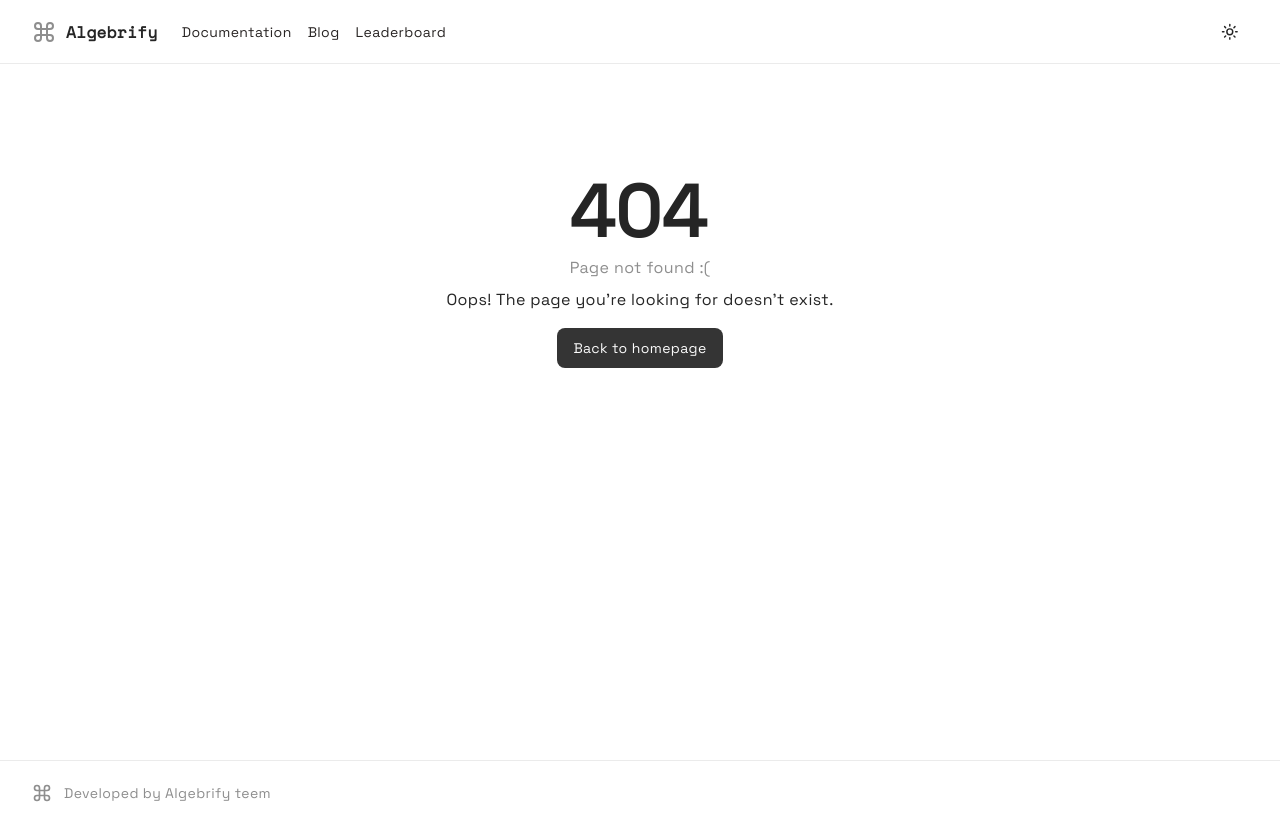
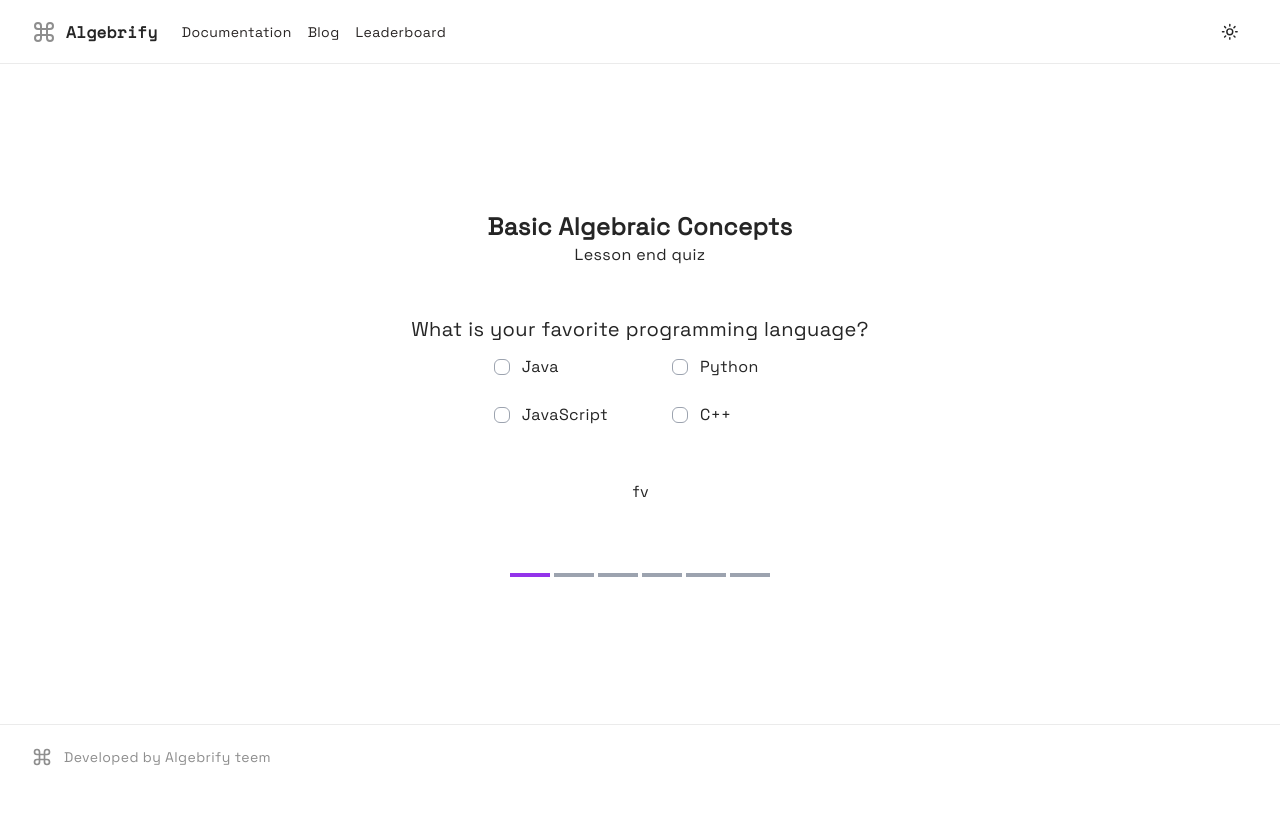
Before and after one commit to IsHaNinfo/E-Algebrify, a Next.js app: page /quiz in a window 1280 px wide. Before the commit this address had no page. After the commit the page ends 800 px from the top, so only its background shows below. Built offline with nearby package versions, Linux system fonts and the light colour scheme.

Commit message:
quiz done

```diff
--- /dev/null
+++ b/app/quiz/page.tsx
@@ -0,0 +1,163 @@
+'use client';
+import ProgressBar from '@/components/ui/ProgressBar';
+
+import React, { useState } from 'react';
+function Page() {
+    const [currentQuestionIndex, setCurrentQuestionIndex] = useState(0);
+
+
+    const quizData = {
+      name: 'Basic Algebraic Concepts',
+      type: 'Lesson end quiz',
+      questions: [
+          {
+            id:1,
+          question: 'What is your favorite programming language?',
+          options: ['Java', 'Python', 'JavaScript', 'C++'],
+          answer: 'JavaScript',
+        },
+          {
+            id:2,
+          question: 'What is the capital of France?',
+          options: ['Berlin', 'Madrid', 'Paris', 'Rome'],
+          answer: 'Paris',
+        },
+          {
+            id:3,
+          question: 'What is the largest planet in our solar system?',
+          options: ['Earth', 'Mars', 'Jupiter', 'Saturn'],
+          answer: 'Jupiter',
+        },
+          {
+            id:4,
+          question: 'What is the boiling point of water?',
+          options: ['0°C', '50°C', '100°C', '150°C'],
+          answer: '100°C',
+        },
+          {
+            id:5,
+          question: 'What is your favorite programming language?',
+          options: ['Java', 'Python', 'JavaScript', 'C++'],
+          answer: 'JavaScript',
+        },
+          {
+            id:6,
+          question: 'What is the capital of France?',
+          options: ['Berlin', 'Madrid', 'Paris', 'Rome'],
+          answer: 'Paris',
+        },
+      ],
+    };
+    type QuestionAnswer = {
+      id: number;
+      answer: string;
+    };
+
+    const [questionAnswers, setQuestionAnswers] = useState<QuestionAnswer[]>(
+      []
+    );
+
+    const checkAnswers = (answer:string) => {
+      const updatedAnswers = [...questionAnswers];
+      const existingAnswer = updatedAnswers.filter(
+        (data) => data.id === quizData.questions[currentQuestionIndex].id
+      );
+      if (existingAnswer.length > 0) {
+        updatedAnswers.forEach((data) => {
+          if (data.id === quizData.questions[currentQuestionIndex].id) {
+            data.answer = answer;
+          }
+        });
+      } else {
+        updatedAnswers.push({
+          id: quizData.questions[currentQuestionIndex].id,
+          answer: answer,
+        });
+      }
+      console.log(updatedAnswers, 'updatedAnswers');
+      setQuestionAnswers(updatedAnswers);
+    };
+
+  return (
+    <div className="min-h-[calc(100vh-140px)] flex justify-center items-center ">
+      <div>
+        <div className="text-2xl font-semibold text-center">
+          {quizData.name}
+        </div>
+        <div className="text-center">{quizData.type}</div>
+        <div className=" mt-12 text-xl text-center">
+          {quizData.questions[currentQuestionIndex].question}
+        </div>
+        <div className=" flex justify-center items-center">
+          <div className=" grid grid-cols-2 gap-x-16 gap-y-4 mt-3">
+            {quizData.questions[currentQuestionIndex].options.map(
+              (answer, index) => (
+                <div key={index} className="flex items-center gap-3 mb-2">
+                  <input
+                    type="radio"
+                    name="answer"
+                    checked={
+                      questionAnswers.some(
+                        (data) =>
+                          data.id ===
+                            quizData.questions[currentQuestionIndex].id &&
+                          data.answer === answer
+                      )
+                    }
+                    value={answer}
+                    onChange={() => checkAnswers(answer)}
+                    className="appearance-none w-4 h-4 border border-gray-400 rounded-sm checked:bg-purple-500 checked:border-transparent cursor-pointer transition-all duration-200"
+                  />
+                  <label
+                    className="cursor-pointer"
+                    onClick={() => checkAnswers(answer)}>
+                    {answer}
+                  </label>
+                </div>
+              )
+            )}
+          </div>
+        </div>
+        <div className="flex justify-between items-center mt-10 min-w-[600px]">
+          <div
+            onClick={() => setCurrentQuestionIndex(currentQuestionIndex - 1)}
+            className={`relative group inline-block rounded-2xl px-7 py-1 text-white cursor-pointer border border-white overflow-hidden ${
+              currentQuestionIndex === 0 ? 'invisible' : 'visible'
+            }`}>
+            <span className="relative z-10 group-hover:text-black ">Back</span>
+            <div className="absolute inset-0 bg-white  transform scale-x-0 group-hover:scale-x-100 origin-left transition-transform duration-300 ease-out group-hover:origin-left group-hover:duration-300 group-hover:ease-out group-hover:transition-transform group-hover:z-0 group-hover:rounded-2xl "></div>
+          </div>
+
+          <div onClick={() => console.log(questionAnswers, 'ssssssssssssss')}>
+            fv
+          </div>
+          {currentQuestionIndex < quizData.questions.length - 1 ? (
+            <div
+              onClick={() => setCurrentQuestionIndex(currentQuestionIndex + 1)}
+              className="relative group inline-block rounded-2xl px-7 py-1 text-white cursor-pointer border border-white overflow-hidden">
+              <span className="relative z-10 group-hover:text-black ">
+                Next
+              </span>
+              <div className="absolute inset-0 bg-white  transform scale-x-0 group-hover:scale-x-100 origin-left transition-transform duration-300 ease-out group-hover:origin-left group-hover:duration-300 group-hover:ease-out group-hover:transition-transform group-hover:z-0 group-hover:rounded-2xl "></div>
+            </div>
+          ) : (
+            <div
+              onClick={() => console.log(questionAnswers, 'submit')}
+              className="relative group inline-block rounded-2xl px-7 py-1 text-white cursor-pointer border border-white overflow-hidden">
+              <span className="relative z-10 group-hover:text-black ">
+                submit
+              </span>
+              <div className="absolute inset-0 bg-white  transform scale-x-0 group-hover:scale-x-100 origin-left transition-transform duration-300 ease-out group-hover:origin-left group-hover:duration-300 group-hover:ease-out group-hover:transition-transform group-hover:z-0 group-hover:rounded-2xl "></div>
+            </div>
+          )}
+        </div>
+        <ProgressBar
+          questionCount={quizData.questions.length}
+          complete={currentQuestionIndex + 1}
+        />
+      </div>
+    </div>
+  );
+}
+
+export default Page;
--- /dev/null
+++ b/components/ui/ProgressBar.tsx
@@ -0,0 +1,21 @@
+import React from 'react'
+
+
+type ProgressBarProps = {
+  complete: number;
+  questionCount:number;
+};
+const ProgressBar = ({ complete, questionCount }: ProgressBarProps) => {
+  return (
+    <div className="flex justify-center items-center mt-16 gap-1">
+      {[...Array(complete)].map((_, i) => (
+        <div key={i} className="w-10 h-1 bg-purple-600"></div>
+      ))}
+      {[...Array(questionCount - complete)].map((_, i) => (
+        <div key={i} className="w-10 h-1 bg-gray-400"></div>
+      ))}
+    </div>
+  );
+};
+
+export default ProgressBar
```
